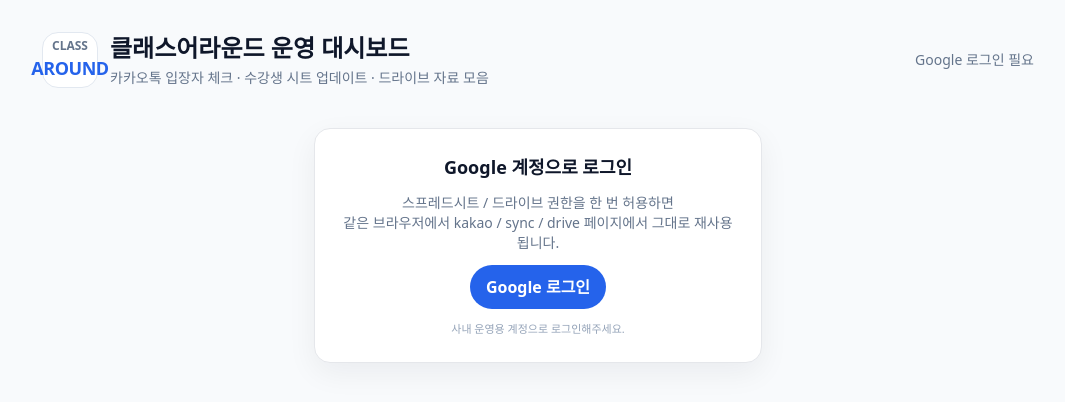
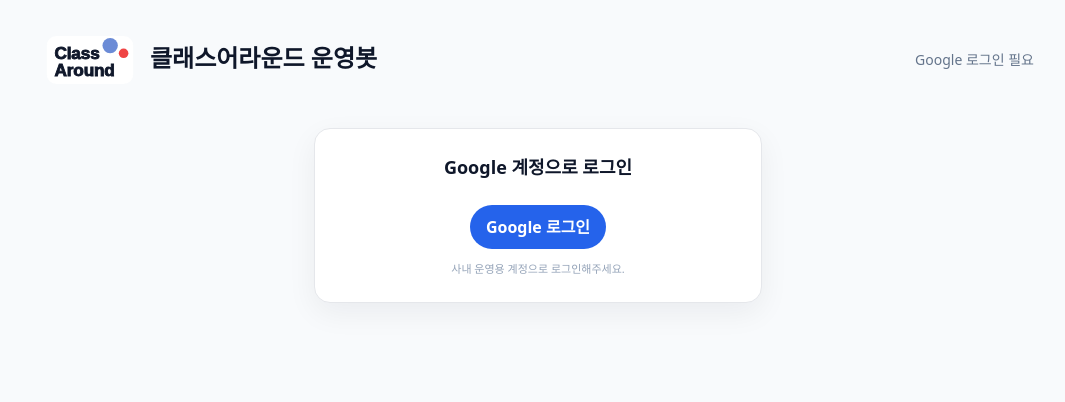
Before and after one commit to wfe2303-del/CA_operation, a plain HTML site: page index.html in a window 1280 px wide. Shown: the whole page, without its empty margins (102-1167 px from the left). Drawn offline with nearby package versions, Linux system fonts and the light colour scheme.

Commit message:
Update index.html

```diff
--- a/index.html
+++ b/index.html
@@ -46,17 +46,30 @@
     <!-- 헤더 -->
     <header class="flex items-center justify-between gap-4 mb-6">
       <div class="flex items-center gap-3">
-        <div class="w-14 h-14 rounded-2xl bg-white border border-slate-200 flex items-center justify-center">
-          <!-- 간단 로고 -->
-          <div class="text-center leading-tight">
-            <div class="text-xs font-semibold text-slate-500">CLASS</div>
-            <div class="text-lg font-extrabold text-blue-600 tracking-tight">AROUND</div>
-          </div>
+        <!-- 🔵 통합 ClassAround 로고 -->
+        <div class="h-14 flex items-center">
+          <svg class="w-24 h-12" viewBox="0 0 90 50" role="img" aria-label="ClassAround">
+            <rect width="90" height="50" rx="10" fill="white"/>
+            <circle cx="66" cy="10" r="8" fill="#6b8bd6"/>
+            <circle cx="80" cy="18" r="5" fill="#ef4444"/>
+            <text x="8" y="24"
+                  style="font-family:'Nunito','Arial Rounded MT','SF Pro Rounded','Quicksand','Pretendard','Noto Sans KR',sans-serif;
+                         font-weight:900; letter-spacing:-0.2px; fill:#0f172a; font-size:18px;
+                         paint-order:stroke fill; stroke:#0f172a; stroke-width:.9px;">
+              Class
+            </text>
+            <text x="8" y="42"
+                  style="font-family:'Nunito','Arial Rounded MT','SF Pro Rounded','Quicksand','Pretendard','Noto Sans KR',sans-serif;
+                         font-weight:900; letter-spacing:-0.2px; fill:#0f172a; font-size:18px;
+                         paint-order:stroke fill; stroke:#0f172a; stroke-width:.9px;">
+              Around
+            </text>
+          </svg>
         </div>
+
         <div>
-          <h1 class="text-xl md:text-2xl font-bold">클래스어라운드 운영 대시보드</h1>
+          <h1 class="text-xl md:text-2xl font-bold">클래스어라운드 운영봇</h1>
           <p class="text-xs md:text-sm text-slate-500 mt-1">
-            카카오톡 입장자 체크 · 수강생 시트 업데이트 · 드라이브 자료 모음
           </p>
         </div>
       </div>
@@ -72,8 +85,6 @@
       <div class="p-5 md:p-6 text-center space-y-3">
         <h2 class="text-base md:text-lg font-semibold">Google 계정으로 로그인</h2>
         <p class="text-xs md:text-sm text-slate-500">
-          스프레드시트 / 드라이브 권한을 한 번 허용하면<br/>
-          같은 브라우저에서 kakao / sync / drive 페이지에서 그대로 재사용됩니다.
         </p>
         <button id="loginBtn"
                 type="button"
```
